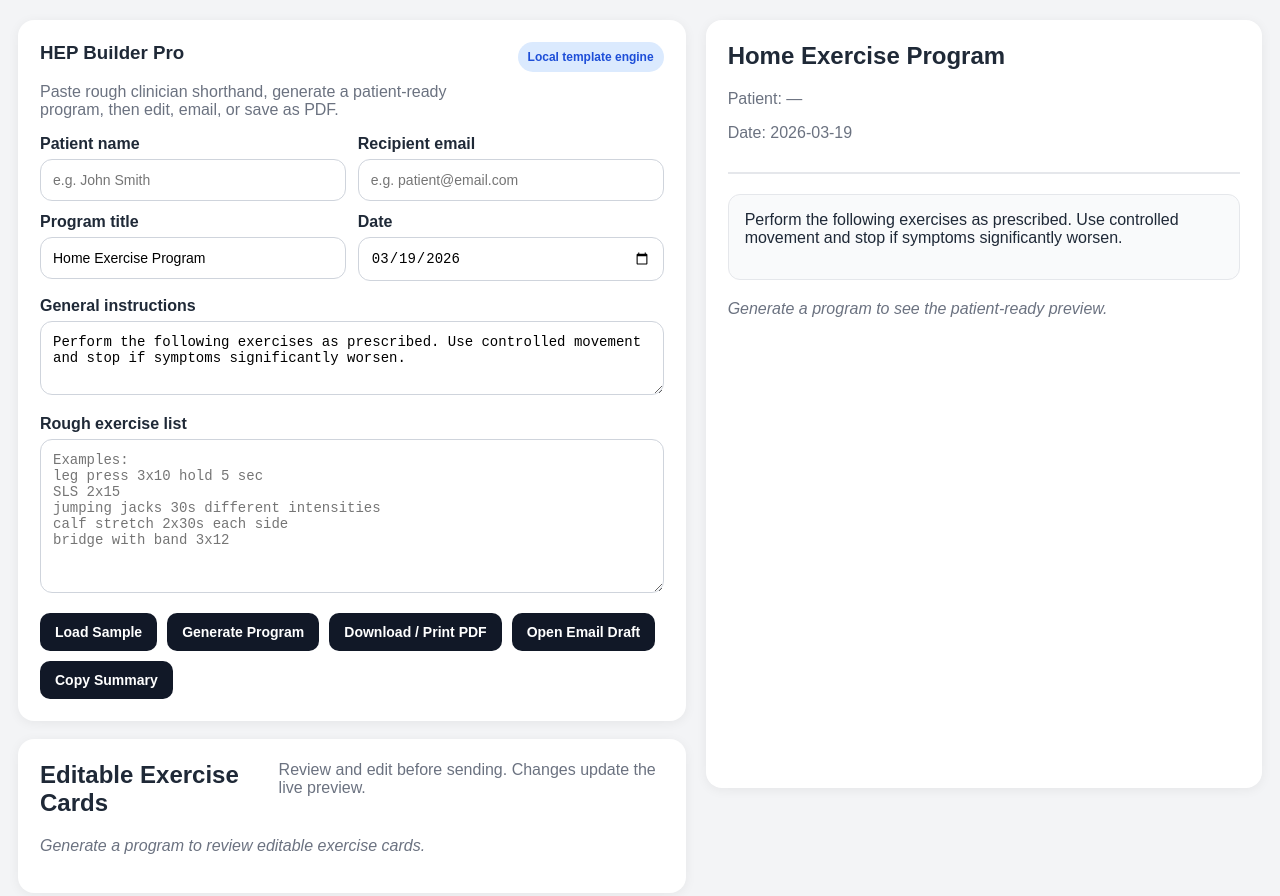
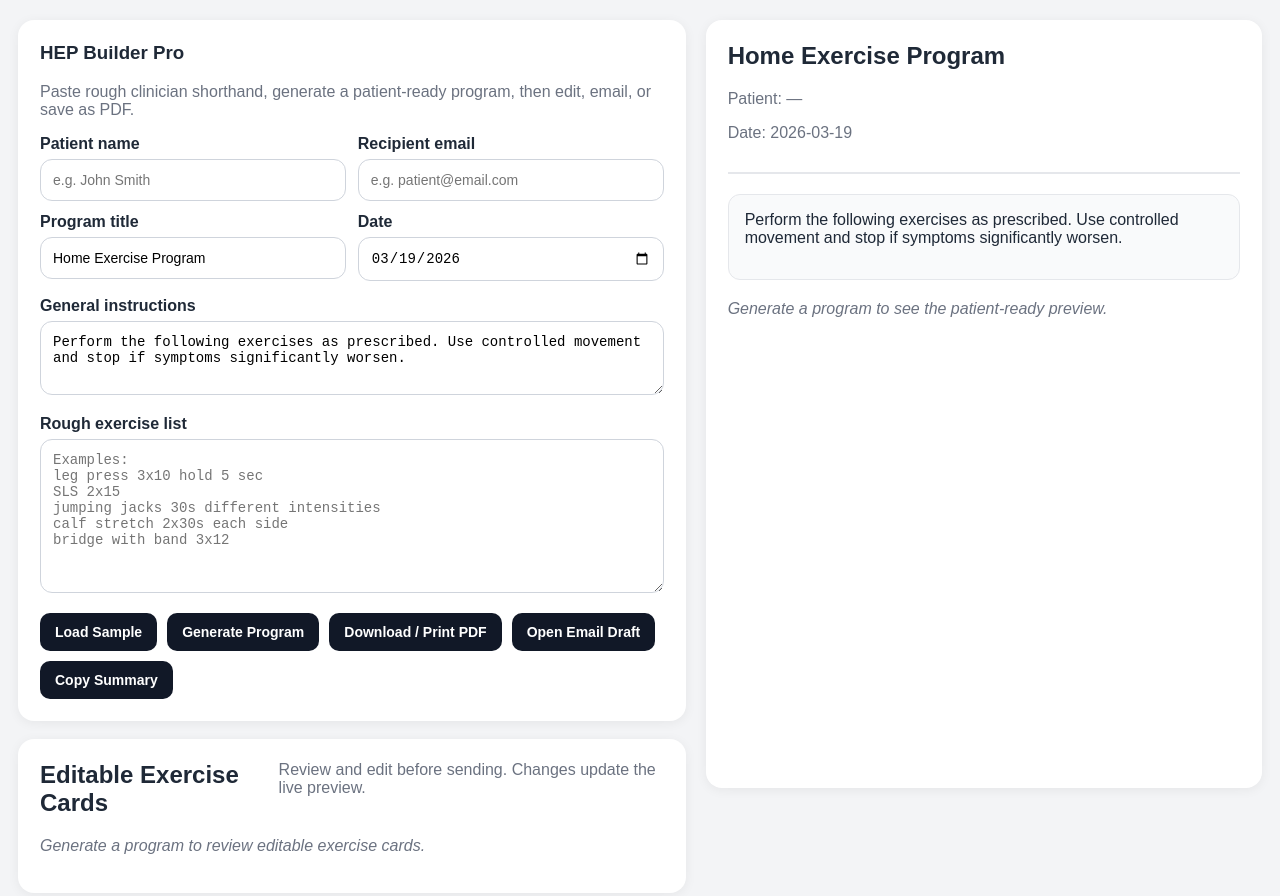
Before and after one commit to nickstergiadis/hep-text-parser, a plain HTML site: page index.html in a window 1280 px wide. Drawn offline with Linux system fonts and the light colour scheme.

Commit message:
Remove local template engine badge from header

```diff
--- a/index.html
+++ b/index.html
@@ -15,7 +15,6 @@
             <h1>HEP Builder Pro</h1>
             <p class="subtitle">Paste rough clinician shorthand, generate a patient-ready program, then edit, email, or save as PDF.</p>
           </div>
-          <div class="badge">Local template engine</div>
         </div>
 
         <div class="grid two-col">
--- a/style.css
+++ b/style.css
@@ -75,16 +75,6 @@ h1,h2,h3,h4,p { margin-top: 0; }
 .muted,
 .helper {
   color: var(--muted);
-}
-
-.badge {
-  background: var(--accent);
-  color: #1d4ed8;
-  padding: 8px 10px;
-  border-radius: 999px;
-  font-size: 12px;
-  font-weight: 700;
-  white-space: nowrap;
 }
 
 .grid {
```
